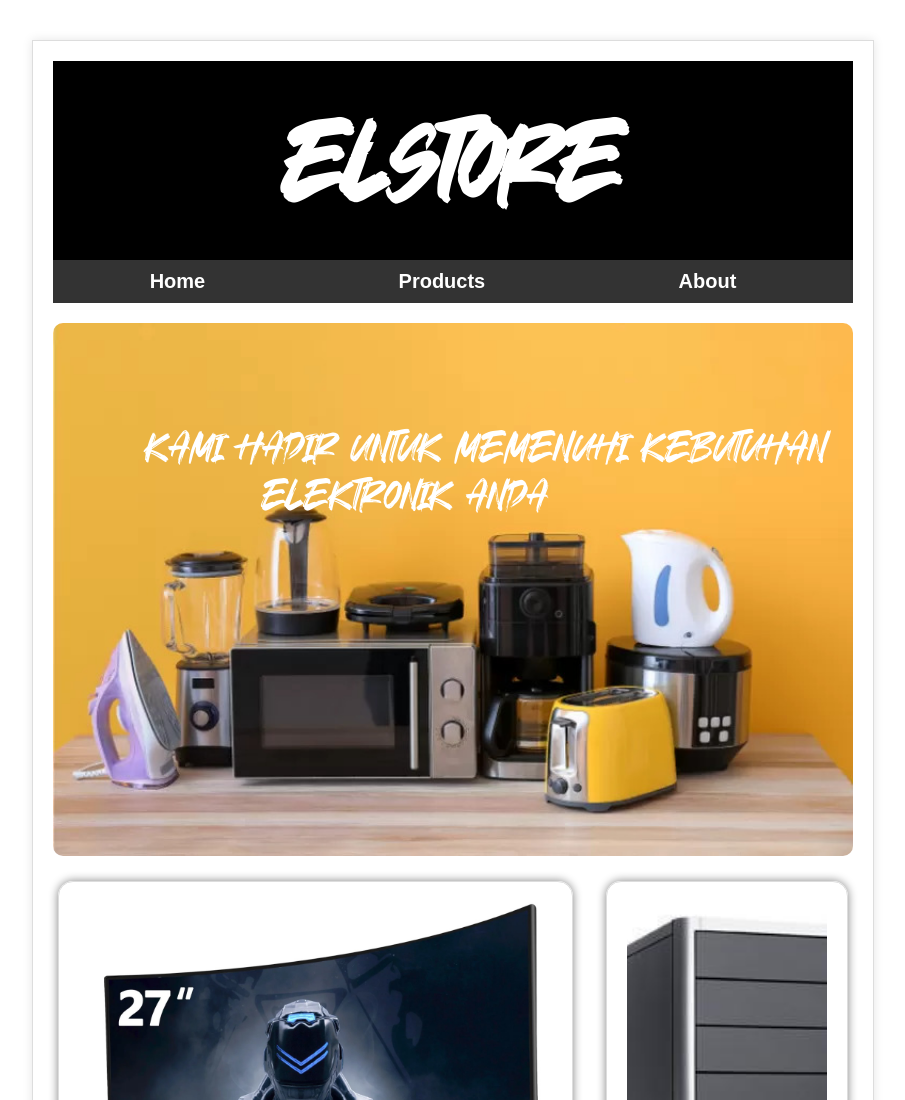
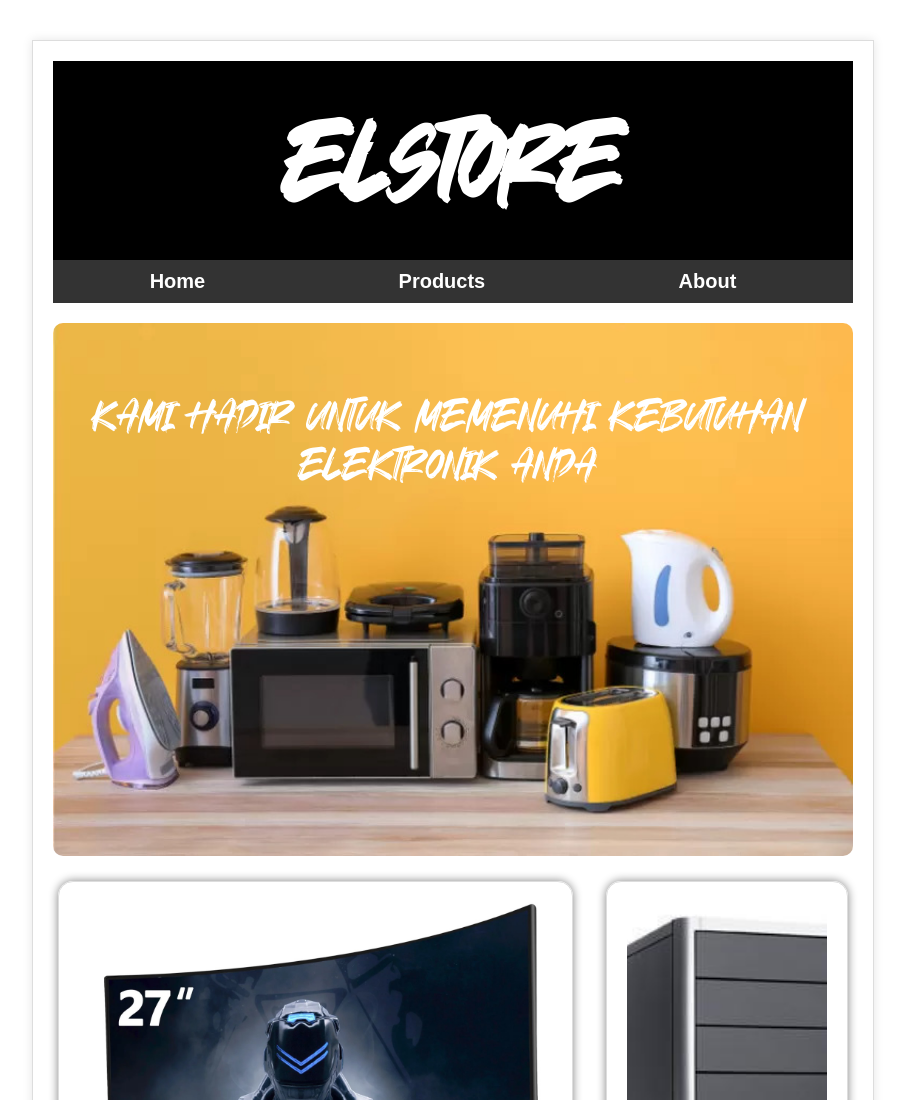
Before and after one commit to aliakbarsalafuddin/PEMBWEB_KEL10, a plain HTML site: page index.html in a window 1280 px wide. Shown: the top 1100 px of the page, without its empty margins (187-1092 px from the left). Drawn offline with Linux system fonts and the light colour scheme.

Commit message:
Update style.css

```diff
--- a/style.css
+++ b/style.css
@@ -134,14 +134,14 @@ footer {
 {
   display: flex;
   justify-content: center;
+  position: relative;
 }
 
 
 .text {
   position: absolute;
-  top: 48%;
-  left: 26%;
-  right: 10%;
+  top: 5%;
+  left: 5%;
   transform: translate(-50%, -50%);
   font-size: 40px;
   color: white;
@@ -149,7 +149,7 @@ footer {
   src: url('Strong\ Young.ttf');
   text-align: center; /* Menyelaraskan teks ke tengah */
   margin-right: 300px; /* Memberi jarak antara gambar dan teks */
-  font-size: clamp(12px, 3vw, 40px); /* Ukuran font responsif */
+  font-size: clamp(22px, 4vw, 40px); /* Ukuran font responsif */
   white-space: nowrap; /* Mencegah teks turun ke bawah */
 }
 
```
